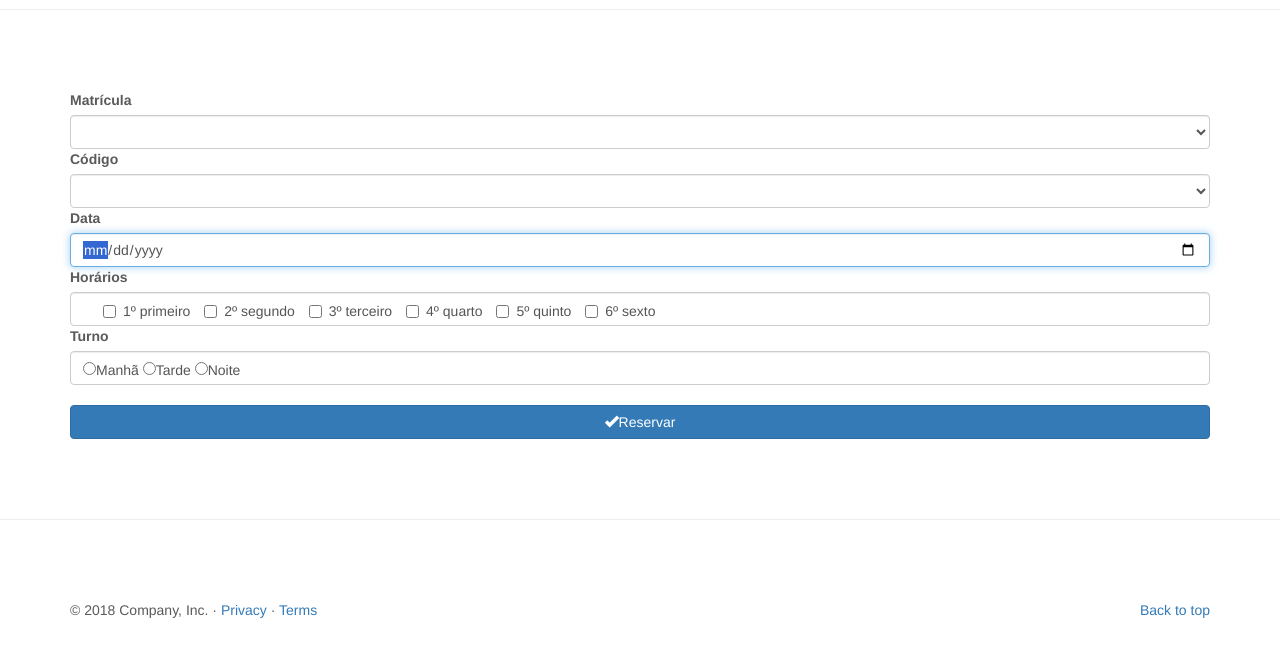
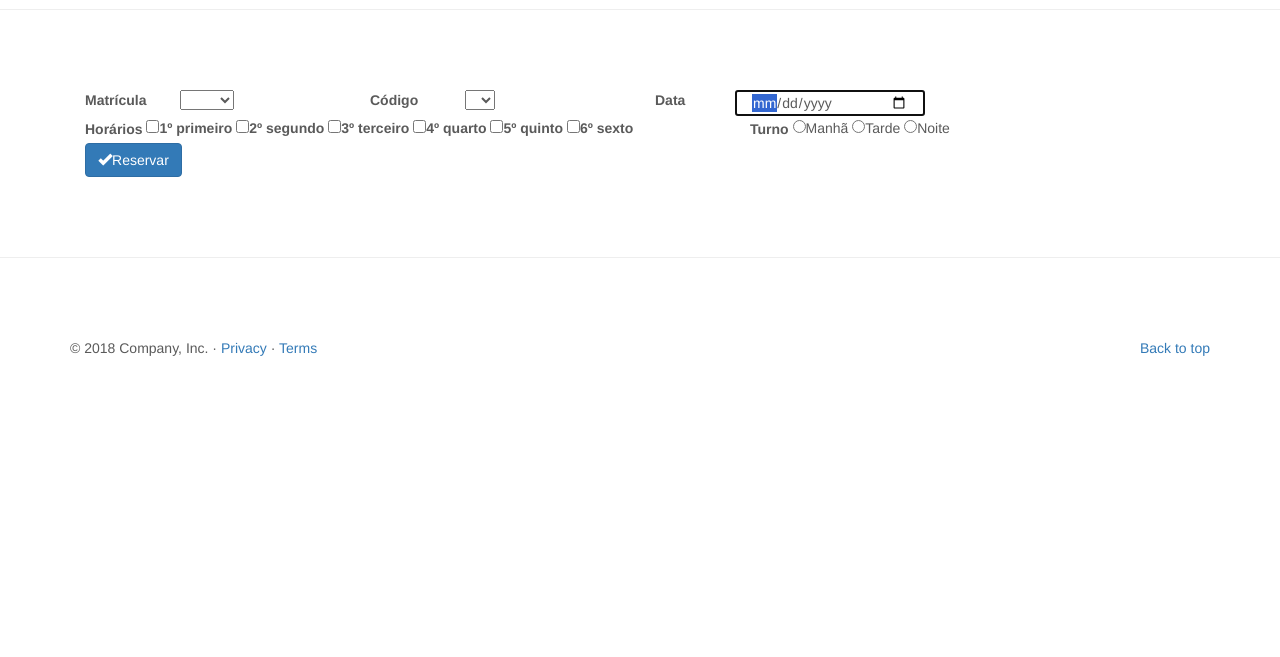
Before and after one commit to alcimarbmx/crud-simples-em-php, a PHP site: page /reservarLab.php in a window 1280 px wide. Shown: the part 71-728 px from the top of the page. Run offline with PHP 8.4, Linux system fonts and the light colour scheme; data comes from the database, SQL or seed files in the repository.

Commit message:
tela de reservas

```diff
--- a/lab/view/reservarLab.php
+++ b/lab/view/reservarLab.php
@@ -26,93 +26,68 @@ $resUser = mysqli_query($conn, $queryUser);
       $u++;
     }*/
 ?>
-<form action="../controller/controllerRes.php" method="POST">
+<form class="form-inline" action="../controller/controllerRes.php" method="POST">
        <!-- </select> -->
         <!--campo de matricula de usuario-->
-        <label for="matricula" class="only">Matrícula</label>
-        <select name="matricula" id="matricula" class="form-control" required>
-          <option value=""></option>
+        <label for="matricula" class="control-label col-sm-1">Matrícula</label>
+<div class="control-label col-sm-2">
+        <select name="matricula" id="matricula"  required>
+          <option  value=""></option>
   <?php
-    while($user = mysqli_fetch_array($resUser)){
+    while($user = mysqli_fetch_array($resUser)):
       echo "<option value='$user[matricula]'>$user[matricula]</option>";
-}
+    endwhile;
  ?>
-</select>
-<!--campo de nome de laboratorio-->
-        <!--<label for="nomeLab" class="only">Nome do laboratório</label>
-<select name="nomeLab" id="nomeLab" class="form-control" required>
-          <option value=""></option>-->
-<?php
-  /*$varLab = array(0);
-  $u = 0;
-  while($lab = mysqli_fetch_array($resLab)){
-  echo "<option value='$lab[nome]'>$lab[nome]</option>";
-  $varLab[$u] = $lab[codigo];
-  $u++;
-  } */
-?>
-<!--</select>-->
+        </select>
+</div>
+
 <!--campo de codigo do laboratorio-->
-        <label for="codigo" class="only">Código</label>
-<select name="codigo" id="codigo" class="form-control" required>
-          <option value=""></option>
+<label for="codigo" class="control-label col-sm-1">Código</label>
+<div class="control-label col-sm-2">
+  <select name="codigo" id="codigo"  required>
+    <option value=""></option>
 <?php //$u = 0;
-  while($lab = mysqli_fetch_array($resLab)){
+  while($lab = mysqli_fetch_array($resLab)):
   echo "<option value='$lab[codigo]'>$lab[codigo]</option>";
   //$varLab[$u] = $lab[codigo];
   //$u++;
-  }
+  endwhile;
 ?>
 </select>
-  <label for="data" class="only">Data</label>
-    <input type="date" name="data" id="data" class="form-control" required autofocus>
+</div>
+  <label for="data" class="control-label col-sm-1">Data</label>
+    <input type="date" name="data" id="data" class="control-label col-sm-2" required autofocus>
 
-  <label for="horario" class="only">Horários</label>
-    <div class="form-control">
-    <div class="checkbox-inline">
-  <label class="checkbox-inline">
+  <!-- <label for="horario" class="control-label col-sm-4">Horários</label>
+-->
+<div class="control-label col-sm-7">
+    <label for="horario"  class="control-label">Horários</label>
+  <label>
     <input type="checkbox" name="horario[]" value="1">1º primeiro</label>
-  <label class="checkbox-inline">
-    <input type="checkbox" name="horario[]" value="2">2º segundo
-  </label>
-  <label class="checkbox-inline">
-    <input type="checkbox" name="horario[]" value="3">3º terceiro
-  </label>
-  <label class="checkbox-inline">
-    <input type="checkbox" name="horario[]" value="4">4º quarto
-  </label>
-  <label class="checkbox-inline">
-    <input type="checkbox" name="horario[]" value="5">5º quinto
-  </label>
-  <label class="checkbox-inline">
+  <label>
+    <input type="checkbox" name="horario[]" value="2">2º segundo</label>
+  <label>
+    <input type="checkbox" name="horario[]" value="3">3º terceiro</label>
+  <label>
+    <input type="checkbox" name="horario[]" value="4">4º quarto</label>
+  <label>
+    <input type="checkbox" name="horario[]" value="5">5º quinto</label>
+  <label>
     <input type="checkbox" name="horario[]" value="6">6º sexto</label>
-  </div>
-  </div>
-	  <label for="turno" class="only">Turno</label>
-	  <div class="form-control">
+</div>
+<div class="control-label col-sm-3">
+	  <label for="turno"  class="control-label">Turno</label>
+
 
 		<input type="radio" name="turno" value="Manhã">Manhã
 		<input type="radio" name="turno" value="Tarde">Tarde
 		<input type="radio" name="turno" value="Noite">Noite
 
 		</div>
-		<!--
-		<select class="form-control" name="turno" id="turno" required>
-          <option value=""></option>
-          <option value="Manhã">Manhã</option>
-          <option value="Tarde">Tarde</option>
-          <option value="Noite">Noite</option>
-        </select>
-		-->
-      <br>
 
-
-        <div class="btn-group btn-group-justified">
-      <div class="btn-group">
+      <div class="control-label col-sm-10">
         <button class="btn btn-primary" type="submit" name="btn" value="inserir">
         <span class="glyphicon glyphicon-ok"></span>Reservar</button>
-
-      </div>
       </div>
 
       </form>
```
